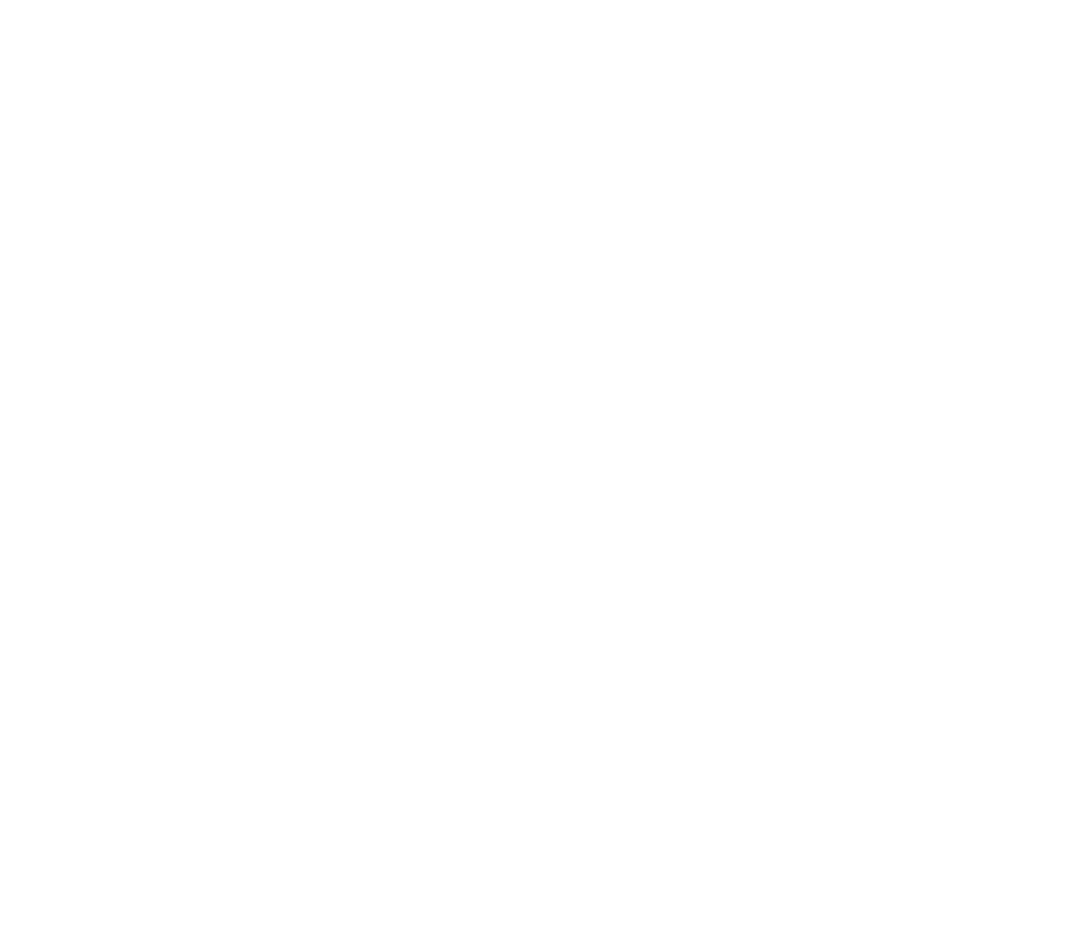
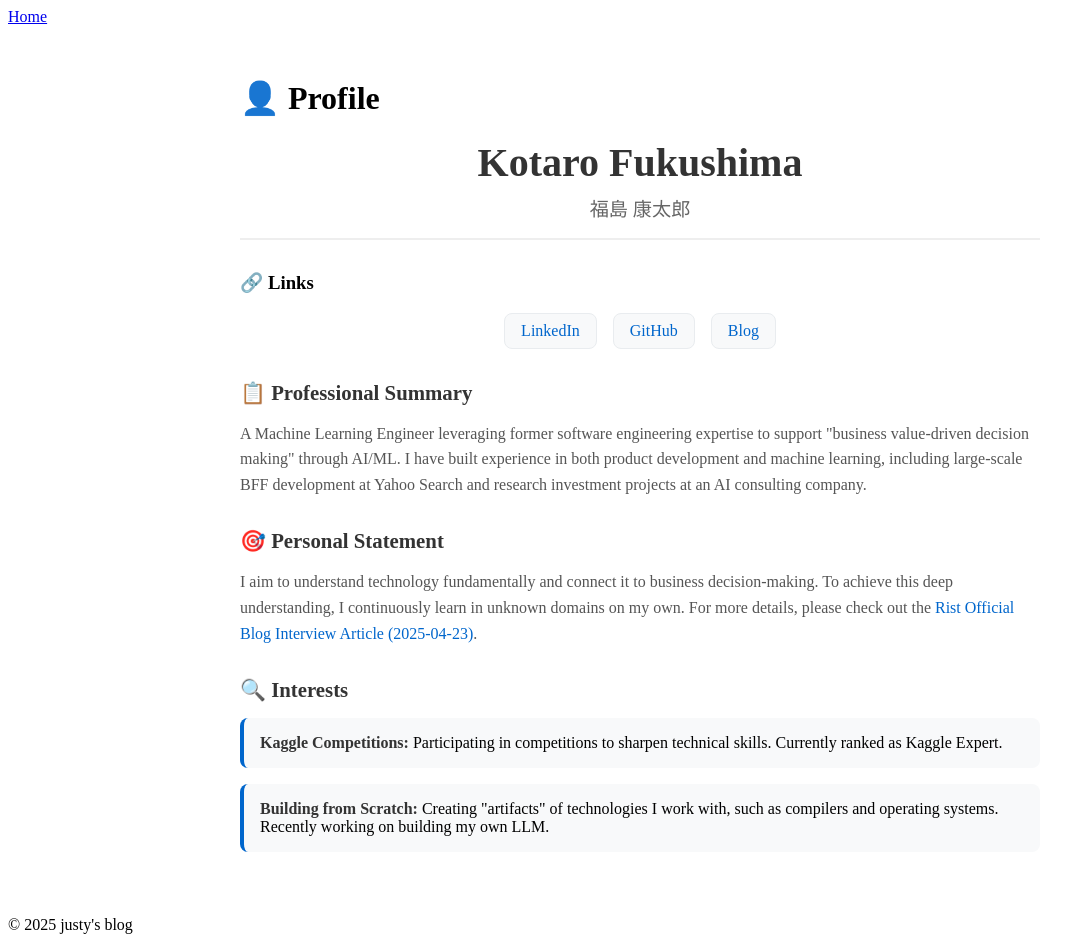
Before and after one commit to Jonh-Nash/blog, an Astro site: page /profile in a window 1280 px wide. Before the commit this address had no page. Shown: the whole page, without its empty margins (0-1084 px from the left). Before the commit the page ends 800 px from the top, so only its background shows below. Built offline with nearby package versions, Linux system fonts and the light colour scheme; Astro itself is replaced by a stand-in of ours.

Commit message:
プロフィールページを新規作成し、自己紹介やリンクを追加しました。また、ホームページの自己紹介文を更新しました。

```diff
--- a/src/pages/index.astro
+++ b/src/pages/index.astro
@@ -26,5 +26,6 @@
   </ul>
 
   <h1>👤 About</h1>
-  <p>ここに自己紹介や SNS リンクなどを記載。</p>
+  <p>機械学習エンジニアの福島康太郎です。元ソフトウェアエンジニアとして培った知見を活かし、AI/機械学習でビジネス価値を創出することに取り組んでいます。</p>
+  <p><a href="/profile">詳細なプロフィールを見る →</a></p>
 </BaseLayout>
--- /dev/null
+++ b/src/pages/profile.astro
@@ -0,0 +1,154 @@
+---
+import BaseLayout from '../layouts/BaseLayout.astro';
+---
+<BaseLayout title="Profile - Kotaro Fukushima">
+  <div class="profile-container">
+    <h1>👤 Profile</h1>
+
+    <div class="profile-header">
+      <h2>Kotaro Fukushima</h2>
+      <p>福島 康太郎</p>
+    </div>
+
+    <div class="profile-links">
+      <h3>🔗 Links</h3>
+      <ul>
+        <li><a href="https://www.linkedin.com/in/kotaro-fukushima-5b39a321a/" target="_blank" rel="noopener">LinkedIn</a></li>
+        <li><a href="https://github.com/Jonh-Nash" target="_blank" rel="noopener">GitHub</a></li>
+        <li><a href="https://justylifememo.hatenablog.com/" target="_blank" rel="noopener">Blog</a></li>
+      </ul>
+    </div>
+
+    <div class="profile-section">
+      <h3>📋 Professional Summary</h3>
+      <p>
+        A Machine Learning Engineer leveraging former software engineering expertise to support
+        "business value-driven decision making" through AI/ML. I have built experience in both
+        product development and machine learning, including large-scale BFF development at Yahoo Search
+        and research investment projects at an AI consulting company.
+      </p>
+    </div>
+
+    <div class="profile-section">
+      <h3>🎯 Personal Statement</h3>
+      <p>
+        I aim to understand technology fundamentally and connect it to business decision-making.
+        To achieve this deep understanding, I continuously learn in unknown domains on my own.
+        For more details, please check out the
+        <a href="https://www.rist.co.jp/blog/202504237814/" target="_blank" rel="noopener">Rist Official Blog Interview Article (2025-04-23)</a>.
+      </p>
+    </div>
+
+    <div class="profile-section">
+      <h3>🔍 Interests</h3>
+      <ul>
+        <li>
+          <strong>Kaggle Competitions:</strong> Participating in competitions to sharpen technical skills.
+          Currently ranked as Kaggle Expert.
+        </li>
+        <li>
+          <strong>Building from Scratch:</strong> Creating "artifacts" of technologies I work with,
+          such as compilers and operating systems. Recently working on building my own LLM.
+        </li>
+      </ul>
+    </div>
+  </div>
+
+  <style>
+    .profile-container {
+      max-width: 800px;
+      margin: 0 auto;
+      padding: 2rem;
+    }
+
+    .profile-header {
+      text-align: center;
+      margin-bottom: 2rem;
+      padding-bottom: 1rem;
+      border-bottom: 2px solid #eee;
+    }
+
+    .profile-header h2 {
+      margin: 0;
+      font-size: 2.5rem;
+      color: #333;
+    }
+
+    .profile-header p {
+      margin: 0.5rem 0 0 0;
+      font-size: 1.2rem;
+      color: #666;
+    }
+
+    .profile-links {
+      margin-bottom: 2rem;
+    }
+
+    .profile-links ul {
+      list-style: none;
+      padding: 0;
+      display: flex;
+      gap: 1rem;
+      justify-content: center;
+    }
+
+    .profile-links li {
+      background: #f8f9fa;
+      padding: 0.5rem 1rem;
+      border-radius: 0.5rem;
+      border: 1px solid #e9ecef;
+    }
+
+    .profile-links a {
+      text-decoration: none;
+      color: #0066cc;
+      font-weight: 500;
+    }
+
+    .profile-links a:hover {
+      text-decoration: underline;
+    }
+
+    .profile-section {
+      margin-bottom: 2rem;
+    }
+
+    .profile-section h3 {
+      color: #333;
+      margin-bottom: 1rem;
+      font-size: 1.3rem;
+    }
+
+    .profile-section p {
+      line-height: 1.6;
+      color: #555;
+      margin-bottom: 1rem;
+    }
+
+    .profile-section ul {
+      list-style: none;
+      padding: 0;
+    }
+
+    .profile-section li {
+      margin-bottom: 1rem;
+      padding: 1rem;
+      background: #f8f9fa;
+      border-radius: 0.5rem;
+      border-left: 4px solid #0066cc;
+    }
+
+    .profile-section li strong {
+      color: #333;
+    }
+
+    a {
+      color: #0066cc;
+      text-decoration: none;
+    }
+
+    a:hover {
+      text-decoration: underline;
+    }
+  </style>
+</BaseLayout>
```
